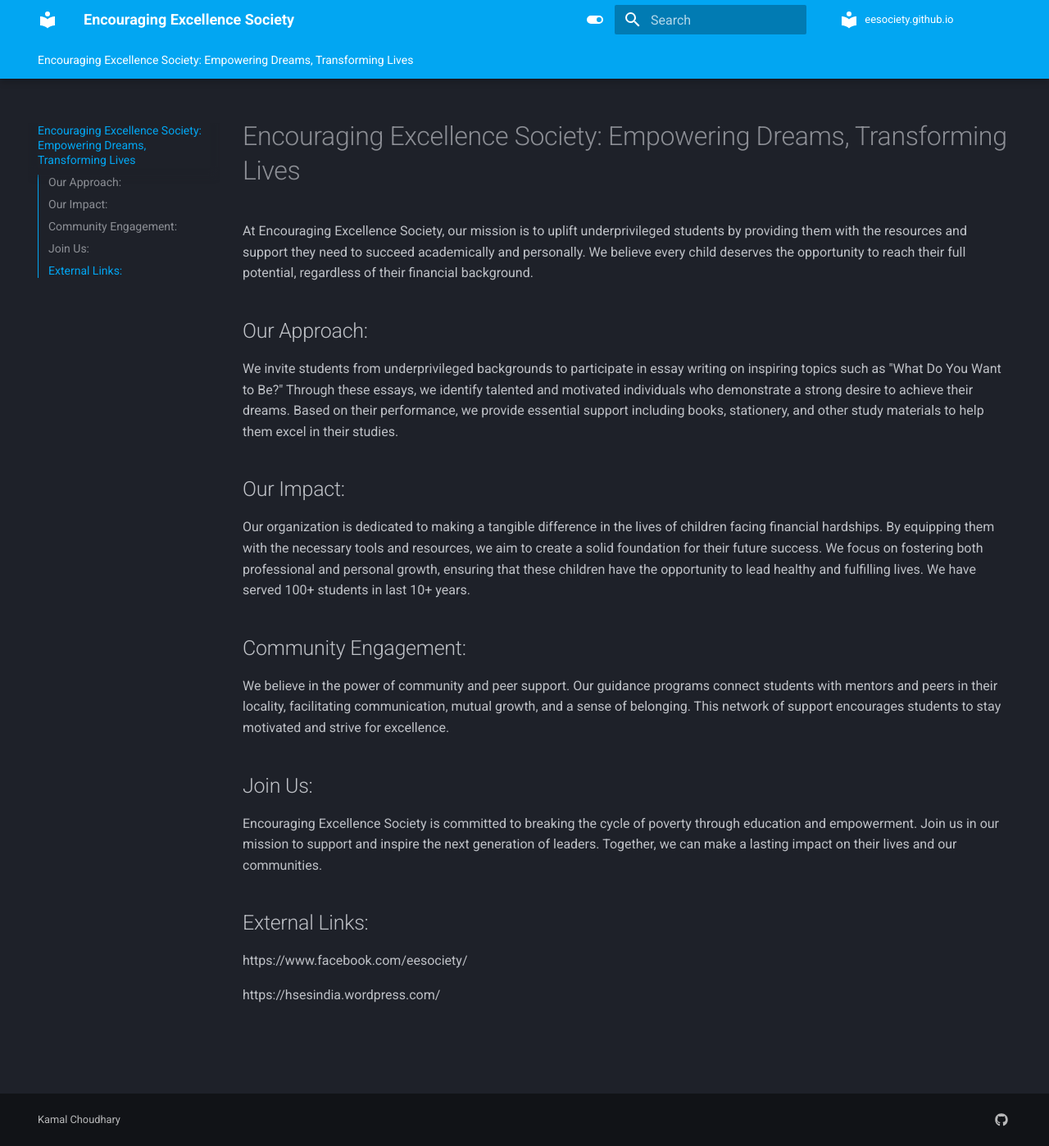
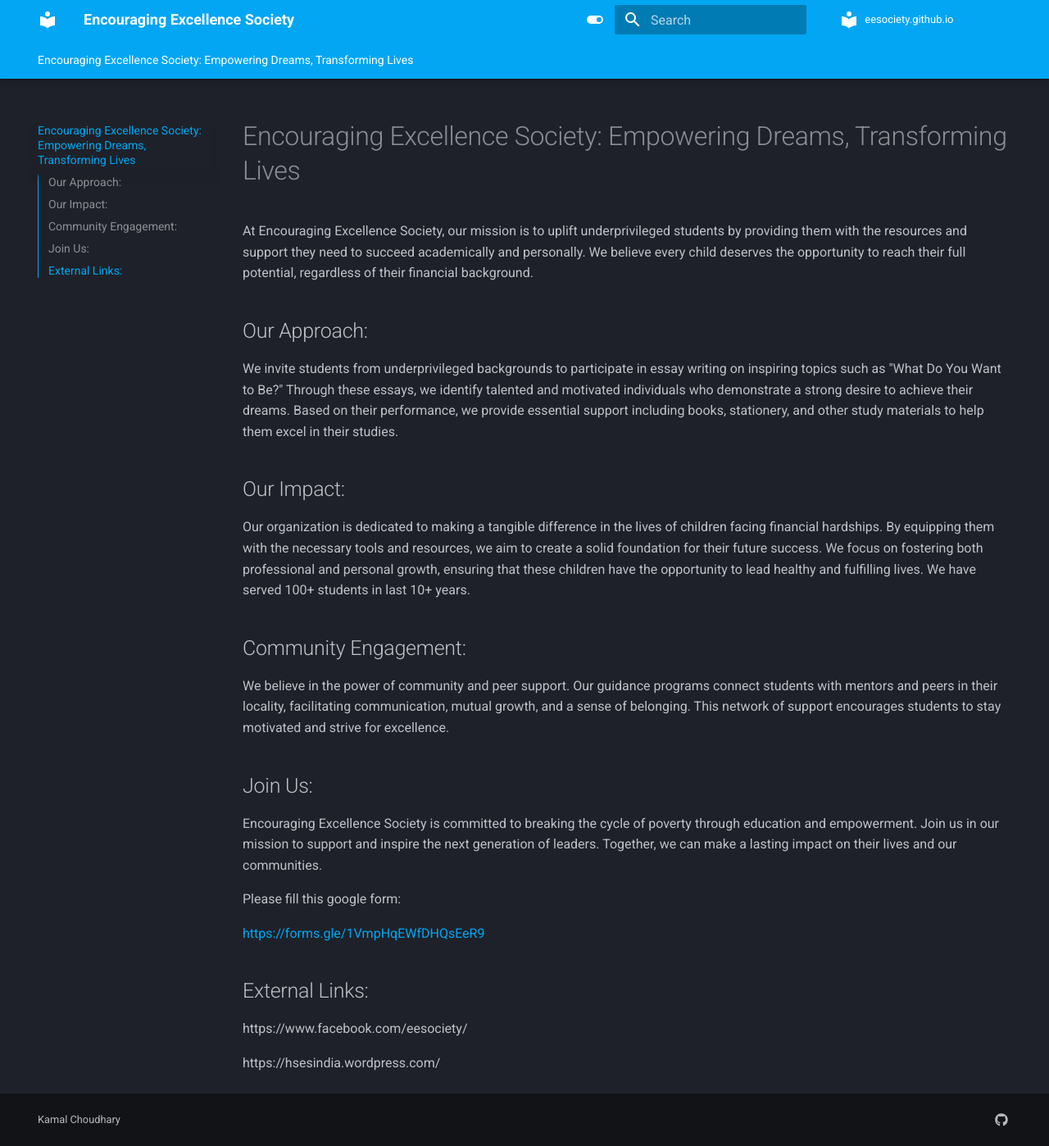
Before and after one commit to eesociety/eesociety.github.io, an MkDocs documentation site: the page built from docs/index.md, in a window 1280 px wide and 1398 px high. Shown: the whole window at 82% size. Built offline with MkDocs 1.6.1 and Material for MkDocs 9.7.7, drawn with Linux system fonts in a browser that asks for light colours; comment, search, counter and statistics services are not loaded.

Commit message:
Update index.md

```diff
--- a/docs/index.md
+++ b/docs/index.md
@@ -18,6 +18,10 @@ We believe in the power of community and peer support. Our guidance programs con
 
 Encouraging Excellence Society is committed to breaking the cycle of poverty through education and empowerment. Join us in our mission to support and inspire the next generation of leaders. Together, we can make a lasting impact on their lives and our communities.
 
+Please fill this google form:
+
+[https://forms.gle/1VmpHqEWfDHQsEeR9](https://forms.gle/1VmpHqEWfDHQsEeR9)
+
 
 
 ## External Links:
```
